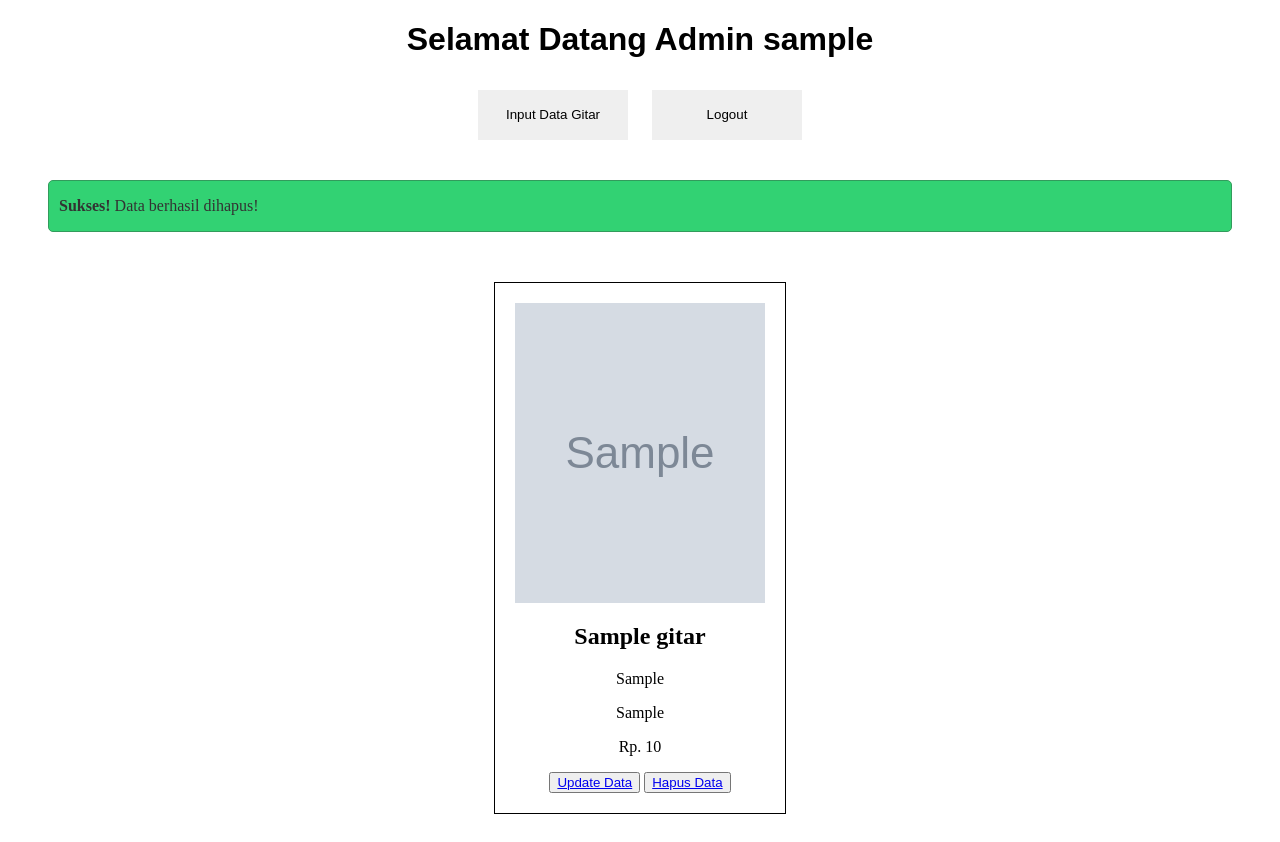
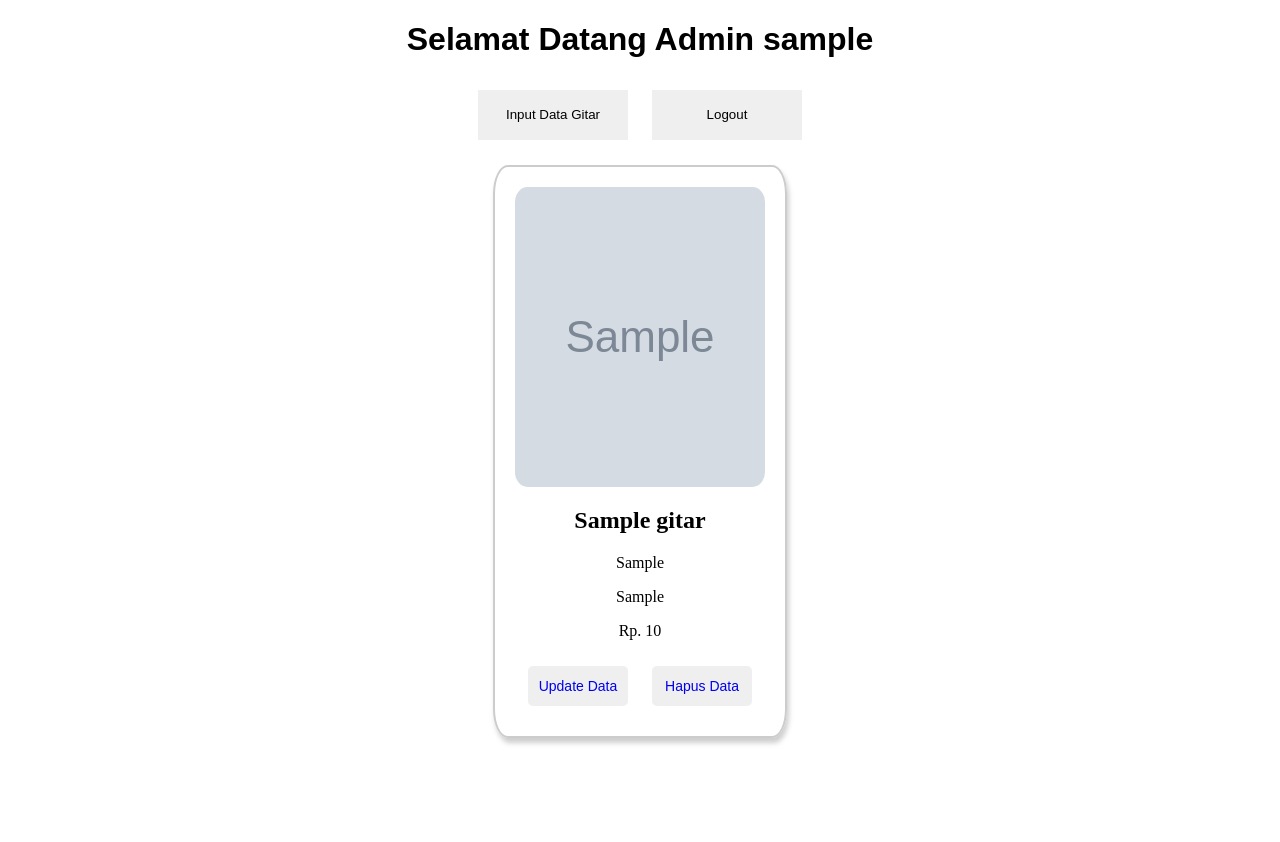
Before and after one commit to juliansyahrifqi/tes, a PHP site: page /index.php?pesan=berhasil in a window 1280 px wide. After the commit the page ends 745 px from the top, so only its background shows below. Run offline with PHP 8.4, Linux system fonts and the light colour scheme; the visitor is signed in with stand-in values (Sample User, id 1); tables that the repository leaves empty or names only in its code hold one stand-in row (values such as "Sample post"); grey boxes marked "Sample" are stand-in pictures.

Commit message:
beres cuk

```diff
--- a/tugas3/daftar.php
+++ b/tugas3/daftar.php
@@ -10,7 +10,7 @@
 <body>
     <style>
         html {
-            background-image: url(bgdaftar.jpg);
+            background-image: url(img/bg.jpg);
             background-size: cover;
         }
     </style>
--- a/tugas3/index.php
+++ b/tugas3/index.php
@@ -27,15 +27,11 @@
          if(!empty($_GET['pesan'])) {
             if($_GET['pesan'] == "sukses") {
                 echo "<div class='alert alert-sukses'>
-                        <p><strong>Sukses!</strong> Data berhasil ditambahkan!</p>
+                        <p><strong>Sukses!</strong></p>
                     </div>";
-            } else if ($_GET['pesan'] == "berhasil") {
-                echo "<div class='alert alert-sukses'>
-                    <p><strong>Sukses!</strong> Data berhasil dihapus!</p>
-                </div>";
             } else if ($_GET['pesan'] == "gagal") {
                 echo "<div class='alert alert-gagal'>
-                     <p><strong>Gagal!</strong> Data gagal dihapus!</p>
+                     <p><strong>Gagal!</strong></p>
                 </div>";
             }
         }
@@ -65,7 +61,7 @@
                 }
             } else {
                 echo "<div class='alert alert-gagal'>
-                    <p><strong>Gagal!</strong> Belum ada data !</p>
+                    <p><strong>Belum ada data !</strong></p>
                 </div>";
             }
         ?>
--- a/tugas3/input-gitar.php
+++ b/tugas3/input-gitar.php
@@ -9,6 +9,7 @@
 <body>
     <div class="container-input">
         <form action="proses-input-gitar.php" method="post" enctype="multipart/form-data">
+        <h1>Input Gitar</h1>
             <?php
                  if(!empty($_GET['pesan'])) {
                     if($_GET['pesan'] == "gagal") {
--- a/tugas3/login.php
+++ b/tugas3/login.php
@@ -10,7 +10,7 @@
 <body>
     <style>
         html {
-            background-image: url(bgdaftar.jpg);
+            background-image: url(img/bg.jpg);
             background-size: cover;
         }
     </style>
--- a/tugas3/proses-hapus.php
+++ b/tugas3/proses-hapus.php
@@ -8,7 +8,7 @@
     $result = mysqli_query($koneksi, $query);
 
     if($result) {
-        header("location:index.php?pesan=berhasil");
+        header("location:index.php?pesan=sukses");
         exit;
     } else {
         header("location:index.php?pesan=gagal");
--- a/tugas3/proses-input-gitar.php
+++ b/tugas3/proses-input-gitar.php
@@ -18,7 +18,7 @@
         header("location:index.php?pesan=sukses");
         exit;
     } else {
-        header("location:index.php?pesan=gagal");
+        header("location:input-gitar.php?pesan=gagal");
     }
 
 ?>
--- a/tugas3/style.css
+++ b/tugas3/style.css
@@ -65,15 +65,32 @@ h1 {
 .card {
     display: flex;
     flex-direction: column;
-    border: 1px solid black;
-    margin: 20px;
+    border: 2px solid rgb(204, 204, 204);
+    border-radius: 5%;
+    margin: 15px;
+    box-shadow: 2px 5px 5px 0px rgba(194, 194, 194, 0.8);
     padding: 20px;
     text-align: center;
+
 }
 
 .card img {
     width: 250px;
     height: 300px;
+    border-radius: 5%;
+}
+
+.card button {
+    width: 100px;
+    height: 40px;
+    margin: 10px;
+    border-radius: 5px;
+    border: none;
+}
+
+.card button a {
+    text-decoration: none;
+    font-size: 14px;
 }
 
 .index-header {
--- a/tugas3/update-gitar.php
+++ b/tugas3/update-gitar.php
@@ -19,11 +19,10 @@
         }
 
         $query = mysqli_query($koneksi, "SELECT * FROM gitar WHERE id_gitar = $id_gitar LIMIT 1");
-
     ?>
 
     <div class="container-input">
-    <form action="proses-update.php?id_gitar=<?php echo $id_gitar ?>">
+    <form action="proses-update-gitar.php?id_gitar=<?php echo $id_gitar ?>" method="post" enctype="multipart/form-data">
         <h1>Update Data Gitar</h1>
             <?php
                 while($res = mysqli_fetch_assoc($query)) {
@@ -55,7 +54,7 @@
                 }
             ?>
             <div class="element-form">
-                <input type="submit" value="SUBMIT">
+                <input type="submit" value="UPDATE">
             </div>
         </form>
     </div>
```
Also changed, not shown: tugas3/proses-update-gitar.php (added, +23 -0 lines), tugas3/img/1.jpg (deleted), tugas3/img/2.jpg (deleted), tugas3/img/bg.jpg (renamed from tugas3/bgdaftar.jpg), tugas3/img/cream-vinyl-set.jpg (deleted), tugas3/img/jaguar.jpg (added), tugas3/img/lespaul.jpg (added), tugas3/img/simon-weisser-phS37wg8cQg-unsplash.jpg (deleted), tugas3/img/stratocaster.jpeg (added), tugas3/img/stratocaster1.jpeg (added), tugas3/img/telecaster.jpeg (added), tugas3/img/woo.jpg (deleted).
